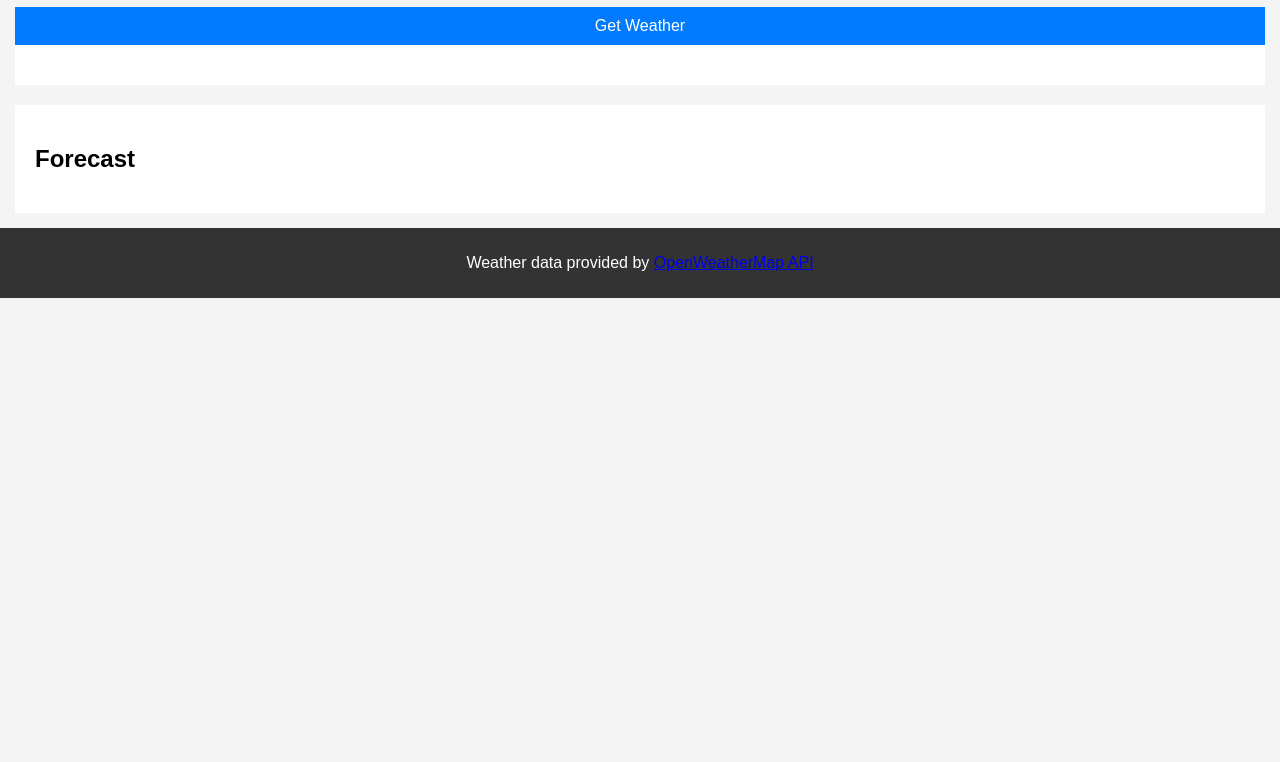
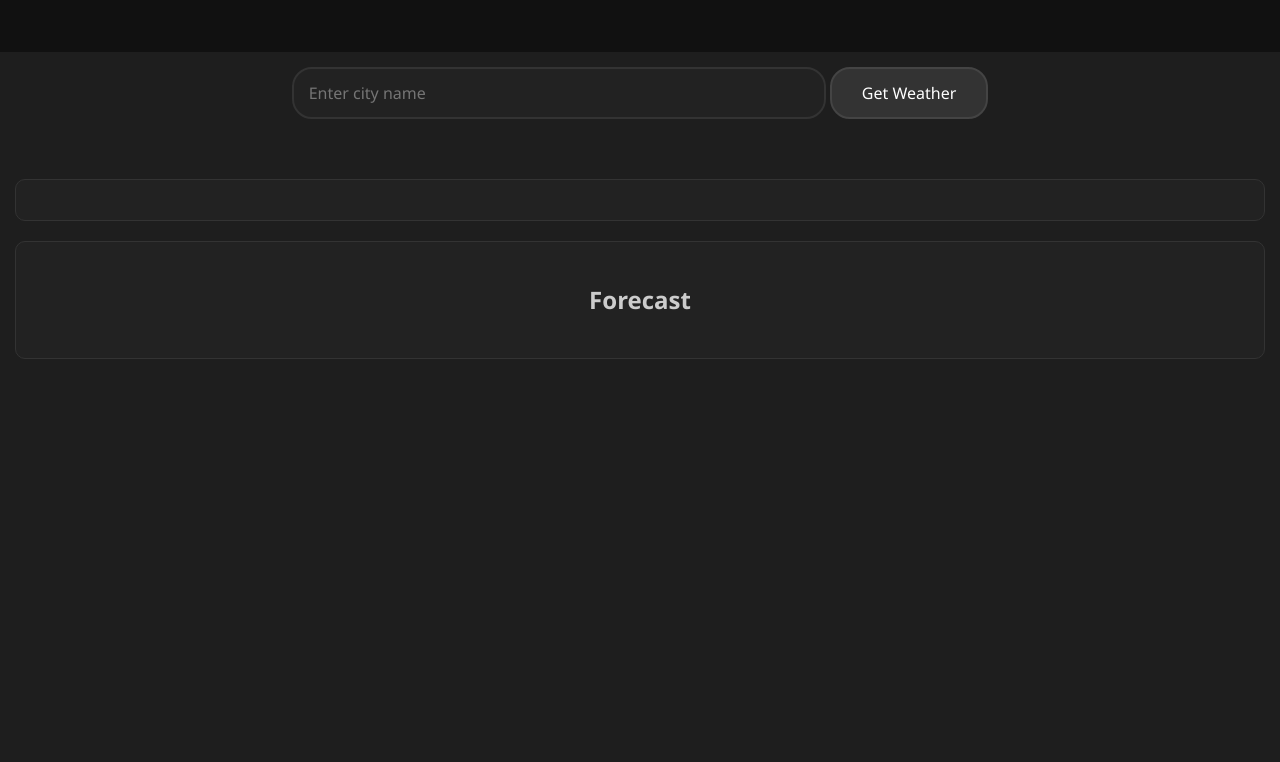
Before and after one commit to VIIIbyuL/weather-application, a website built with Vite: page index.html in a window 1280 px wide. Shown: the part 170-932 px from the top of the page. Before the commit the page ends 800 px from the top, so only its background shows below. Built offline with nearby package versions, Linux system fonts and the light colour scheme.

Commit message:
Refactor styles and update font family

```diff
--- a/index.html
+++ b/index.html
@@ -8,52 +8,82 @@
   <title>Weather App</title>
   <style>
     body {
-        font-family: Arial, sans-serif;
+      font-family: 'Segoe UI', Tahoma, Geneva, Verdana, sans-serif;
       margin: 0;
       padding: 0;
-        background: #f4f4f4;
+      background: #1e1e1e;
+      color: #ccc;
+      text-align: center;
     }
-      header,
+    header {
+      background: #111;
+      color: #fff;
+      padding: 20px 0;
+      font-size: 2em;
+      font-weight: 300;
+    }
     footer {
-        background: #333;
-        color: white;
+      background: #111;
+      color: #fff;
       padding: 10px 0;
-        text-align: center;
+      position: absolute;
+      bottom: 0;
+      width: 100%;
+      font-size: 0.8em;
     }
     main {
       padding: 15px;
+      display: flex;
+      flex-direction: column;
+      justify-content: center;
+      min-height: calc(100vh - 120px); /* Adjust based on header/footer height */
+    }
+    #search-section {
+      margin-bottom: 40px;
     }
     #search-bar {
-        width: 100%;
-        padding: 10px;
+      width: 80%;
+      max-width: 500px;
+      padding: 15px;
       margin-bottom: 20px;
+      border: 2px solid #333;
+      background: #222;
+      color: #ddd;
+      border-radius: 20px;
     }
     #search-button {
-        padding: 10px;
-        width: 100%;
-        background: #007bff;
-        color: white;
-        border: none;
+      padding: 15px 30px;
+      background: #333;
+      color: #fff;
+      border: 2px solid #444;
+      border-radius: 20px;
       cursor: pointer;
+      font-size: 1em;
+      transition: background 0.3s ease;
     }
     #search-button:hover {
-        background: #0056b3;
+      background: #444;
     }
-      #current-weather {
-        background: white;
+    #current-weather, #forecast {
+      background: #222;
       padding: 20px;
+      border-radius: 10px;
       margin-bottom: 20px;
-      }
-      #forecast {
-        background: white;
-        padding: 20px;
+      border: 1px solid #333;
     }
     .forecast-day {
-        border-bottom: 1px solid #ddd;
+      border-bottom: 1px solid #333;
       padding: 10px 0;
     }
     .forecast-day:last-child {
       border-bottom: none;
+    }
+    a {
+      color: #4e9af1;
+      text-decoration: none;
+    }
+    a:hover {
+      text-decoration: underline;
     }
   </style>
 </head>
@@ -78,17 +108,9 @@
     </section>
   </main>
 
-    <footer>
-      <p>
-        Weather data provided by
-        <a href="https://openweathermap.org/" target="_blank"
-          >OpenWeatherMap API</a
-        >
-      </p>
-    </footer>
+
 
   <!-- Link to your JavaScript file -->
   <script type="module" src="main.js"></script>
-
 </body>
 </html>
--- a/style.css
+++ b/style.css
@@ -1,6 +1,18 @@
 :root {
+  font-family: Inter, system-ui, Avenir, Helvetica, Arial, sans-serif;
+  line-height: 1.5;
+  font-weight: 400;
 
-  overflow: hidden;
-  width:100vw;
-  height:100vh;
+  color-scheme: light dark;
+  color: rgba(255, 255, 255, 0.87);
+  background-color: #242424;
+
+  font-synthesis: none;
+  text-rendering: optimizeLegibility;
+  -webkit-font-smoothing: antialiased;
+  -moz-osx-font-smoothing: grayscale;
+  -webkit-text-size-adjust: 100%;
+
+  width: 100vw;
+  height: 100vh;
 }
```
Lines whose indentation alone changed are shown as unchanged.
